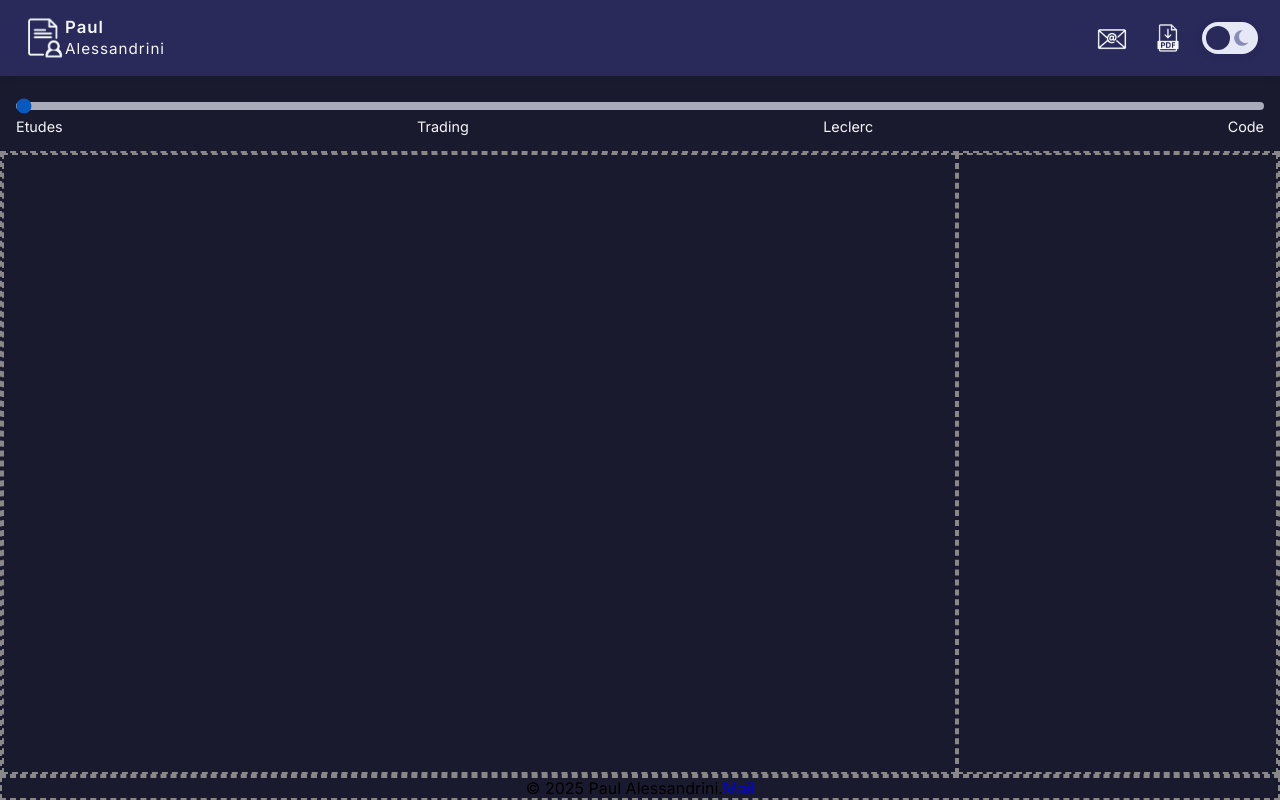
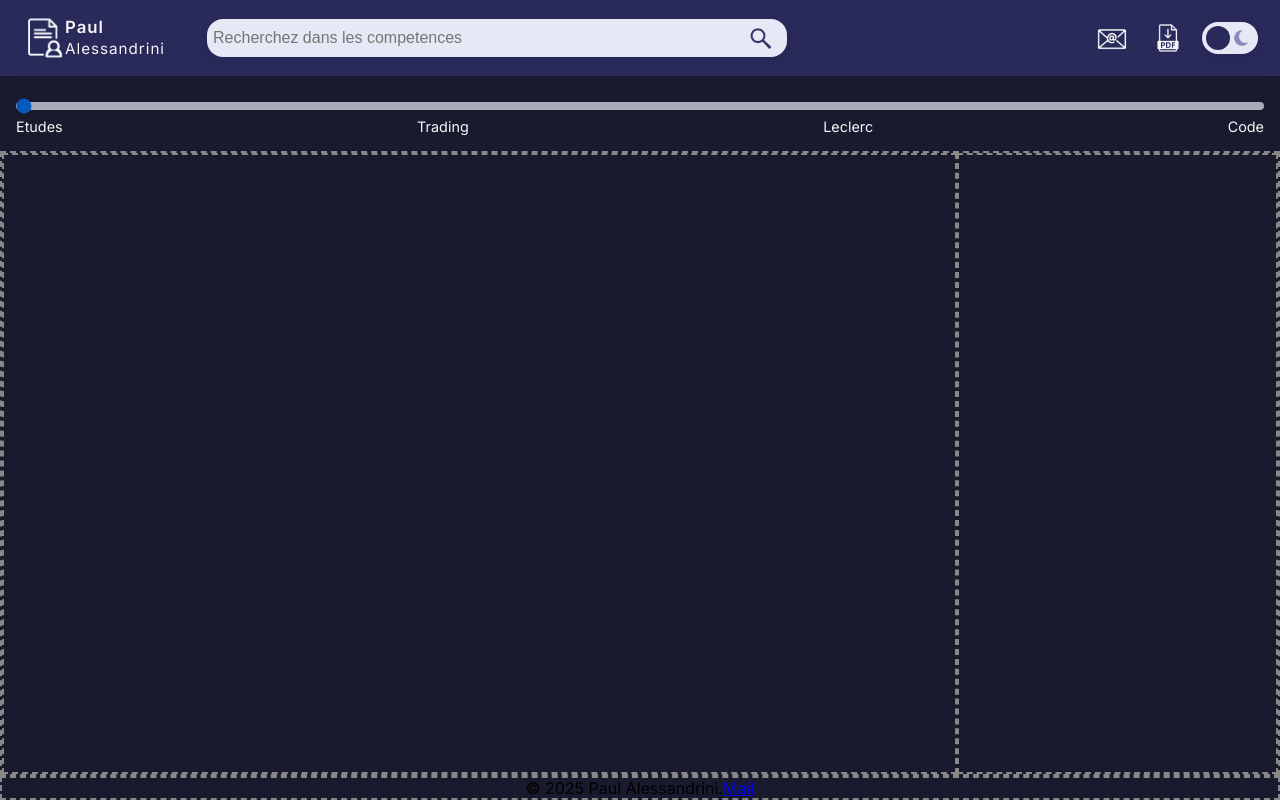
Before and after one commit to Palalde/CV-interactif, a plain HTML site: page HTML/CV.HTML in a window 1280 px wide. Drawn offline with Linux system fonts and the light colour scheme.

Commit message:
html: ajout de la barre de recherche Dossier: ajout des logo de loupe CSS: css de la barre de recherche pour les ecrans de 715px +

```diff
--- a/HTML/CV.HTML
+++ b/HTML/CV.HTML
@@ -29,6 +29,27 @@
             <span class="main-title main-title-alessandrini">Alessandrini</span>
           </div>
         </div>
+        <!-- BARRE DE RECHERCHE -->
+        <form
+          class="header-search-bar"
+          action="#"
+          method="get"
+          autocomplete="off"
+        >
+          <input
+            type="text"
+            class="search-input"
+            placeholder="Recherchez dans les competences"
+            name="q"
+          />
+          <button type="submit" class="search-btn" title="Rechercher">
+            <img
+              src="../img/LOGO/LoupeNoir.png"
+              alt="Rechercher"
+              class="search-icon"
+            />
+          </button>
+        </form>
         <!-- NAV -->
         <nav class="navbar">
           <a
--- a/Style/style.css
+++ b/Style/style.css
@@ -119,7 +119,53 @@ body {
   line-height: 1.1;
   letter-spacing: 1px;
 }
+/* Search bar */
+.header-search-bar {
+  display: flex;
+  align-items: center;
+  margin: 0 18px 0 12px;
+  background: var(--background-surface-light);
+  border-radius: var(--radius-main);
+  box-shadow: var(--shadow-main);
+  height: 38px;
+  min-width: 300px;
+  max-width: 580px;
+  flex: 1 1 180px;
+  padding: 0 6px;
+}
 
+.search-input {
+  border: none;
+  background: var(--background-transparent);
+  color: var(--text-dark);
+  font-size: 1rem;
+  outline: none;
+  width: 100%;
+}
+
+.search-btn {
+  background: var(--background-transparent);
+  border: none;
+  color: var(--text-dark);
+  font-size: 1.2rem;
+  cursor: pointer;
+  outline: none;
+  transition: color 0.2s;
+  display: flex;
+  align-items: center;
+  justify-content: center;
+}
+
+.search-btn:hover {
+  color: var(--background-surface-dark);
+}
+
+.search-icon {
+  width: var(--nav-icon-size);
+  height: var(--nav-icon-size);
+  object-fit: contain;
+  display: block;
+}
 /*NAVBAR*/
 .header-row nav {
   display: flex;
```
Also changed, not shown: IMG/LOGO/LoupeBlanc.png (added), IMG/LOGO/LoupeNoir.png (added).
